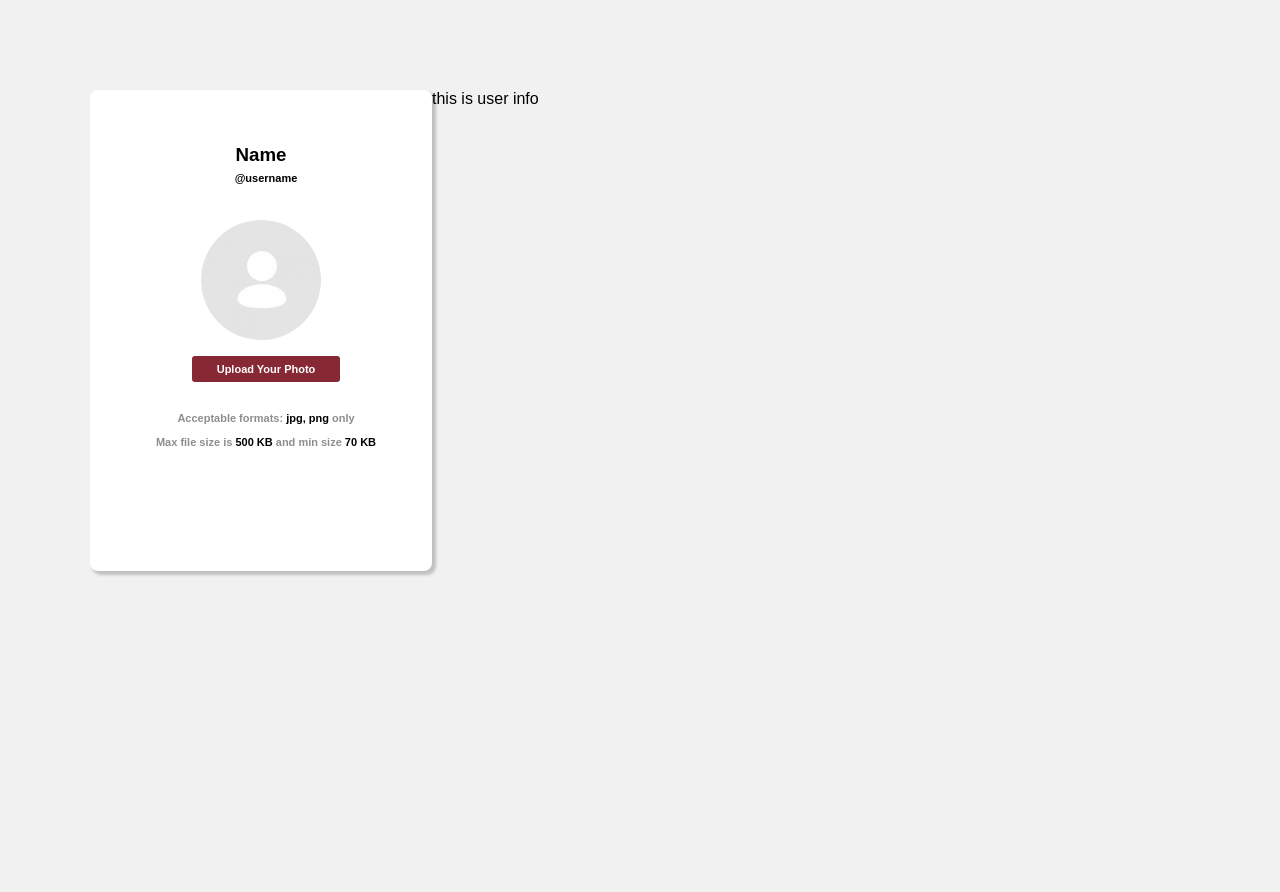
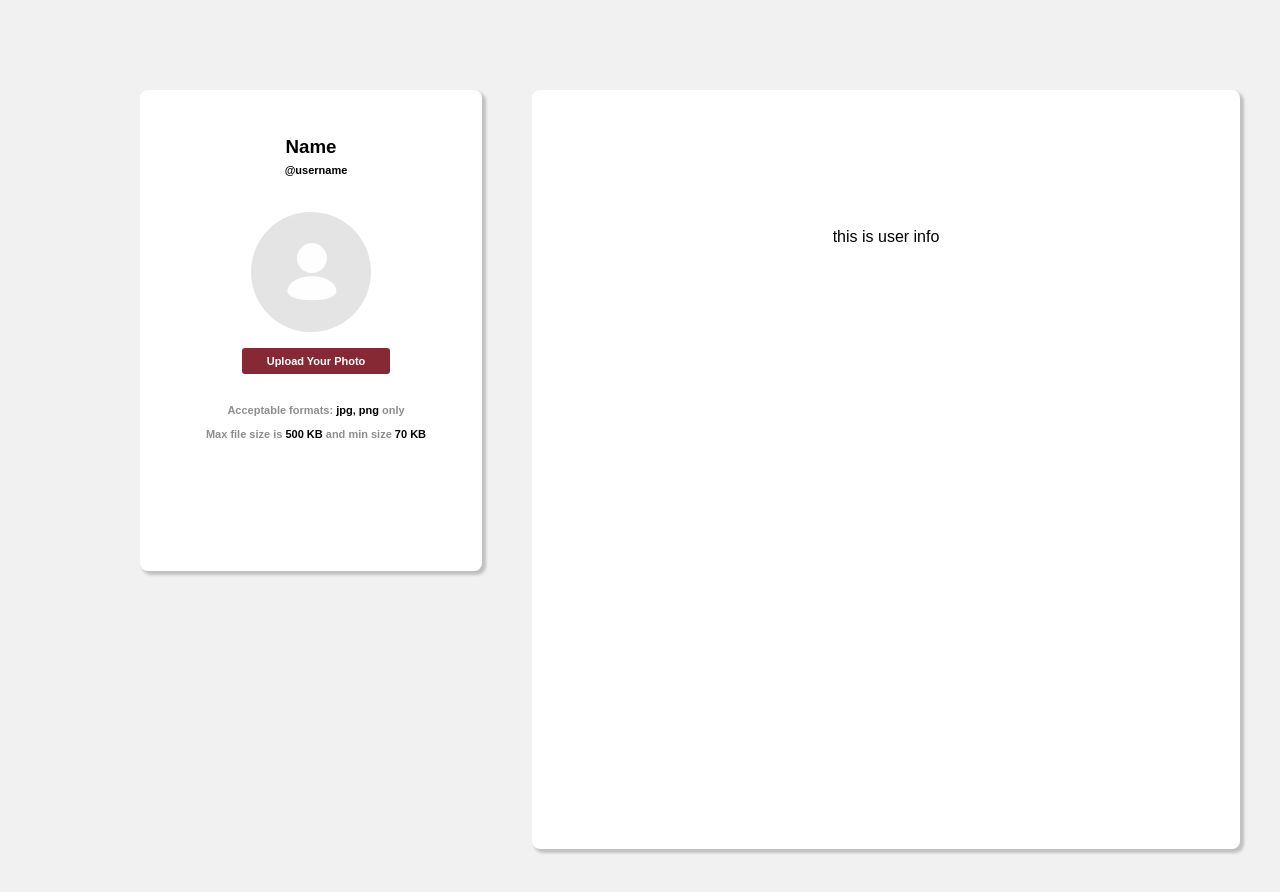
Before and after one commit to 2110336-SoftwareEngineering2/sec1_PCSD, a React (Create React App) app: page /register in a window 1280 px wide. Shown: the top 892 px of the page. Before the commit the page ends 800 px from the top, so only its background shows below. Built offline with nearby package versions, Linux system fonts and the light colour scheme.

Commit message:
Update UserProfile's CSS style

```diff
--- a/src/Register/UserInfo.css
+++ b/src/Register/UserInfo.css
@@ -0,0 +1,12 @@
+.userInfo {
+    background-color: white;
+    text-align: center;
+    border-radius: 8px;
+    padding: 12% 7%;
+    box-shadow: 3px 3px 3px 1px rgba(0,0,0,0.2);
+    width: 708px;
+    height: 759px;
+    position: relative;
+    margin-left: 50px;
+
+}
--- a/src/Register/UserProfile.css
+++ b/src/Register/UserProfile.css
@@ -4,12 +4,13 @@
 
 .profile {
     text-align: center;
-    margin: auto;
     border-radius: 8px;
-    padding: 12% 7%;
+    padding: 4%;
     box-shadow: 3px 3px 3px 1px rgba(0,0,0,0.2);
     width: 342px;
     height: 481px;
+    position: relative;
+    margin-left: 50px;
 }
 
 .profile h3 {
--- a/src/Register/UserProfile.js
+++ b/src/Register/UserProfile.js
@@ -27,6 +27,7 @@ export default class UserProfile extends React.Component {
                     <label>Acceptable formats: <b className="blacklabel" >jpg, png</b> only</label><br/>
                     <label>Max file size is <b className="blacklabel">500 KB</b> and min size <b className="blacklabel">70 KB</b></label>
                 </div>
+
             </div>
         );
     }
```
Also changed, not shown: src/Register/Petowner.css (line endings or trailing spaces).
